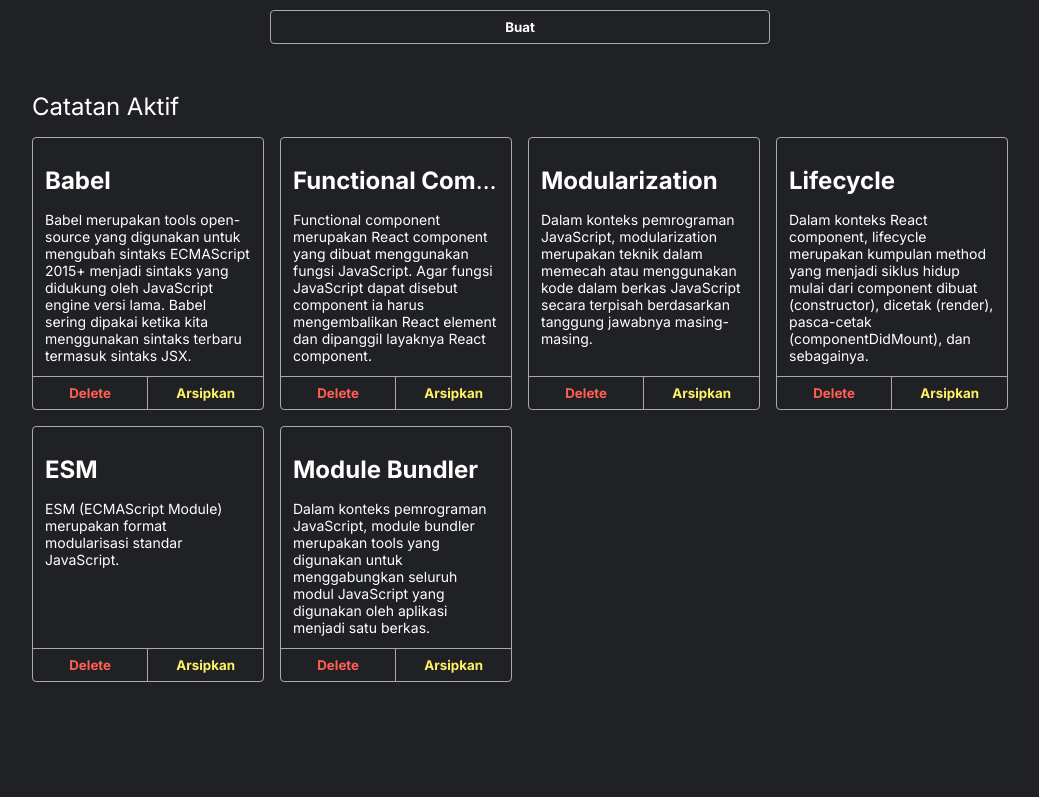
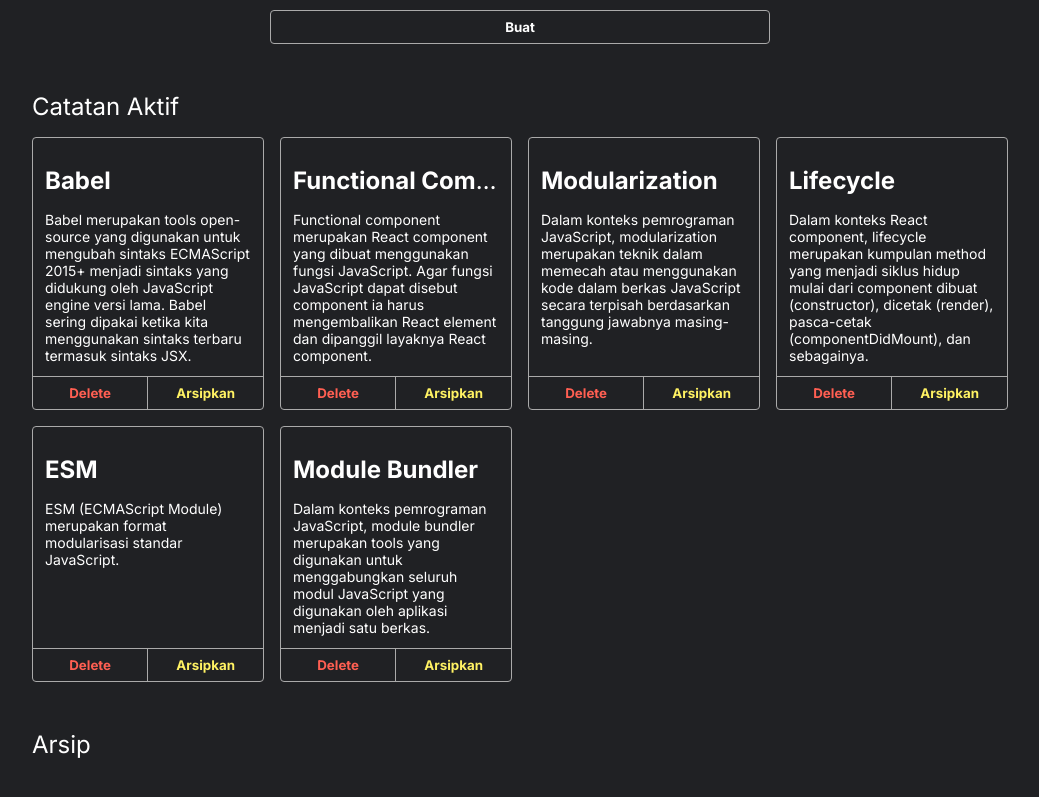
Before and after one commit to Allfin/personal-notes, a React (Create React App) app: page / in a window 1280 px wide. Shown: the part 406-1203 px from the top of the page, without its empty margins (120-1159 px from the left). Before the commit the page ends 1164 px from the top, so only its background shows below. Built offline with nearby package versions, Linux system fonts and the light colour scheme.

Commit message:
archive component complete

```diff
--- a/src/App.jsx
+++ b/src/App.jsx
@@ -1,5 +1,6 @@
 import React from "react";
 import AddNote from "./components/AddNote";
+import Archive from "./components/Archive";
 import Header from "./components/Header";
 import NoteList from "./components/NoteList";
 import { getInitialData } from "./utils/index";
@@ -11,6 +12,7 @@
       <main className="note-app__body">
         <AddNote />
         <NoteList notes={getInitialData} />
+        <Archive notes={getInitialData} />
       </main>
     </>
   );
--- /dev/null
+++ b/src/components/Archive.jsx
@@ -0,0 +1,19 @@
+import React from "react";
+import NoteItem from "./NoteItem";
+
+const Archive = ({ notes }) => {
+  const notesArchive = notes.filter((note) => note.archived);
+
+  return (
+    <div className="archive">
+      <h2>Arsip</h2>
+      <div className="notes-list">
+        {notesArchive.map((note) => (
+          <NoteItem key={note.id} note={note} />
+        ))}
+      </div>
+    </div>
+  );
+};
+
+export default Archive;
```
